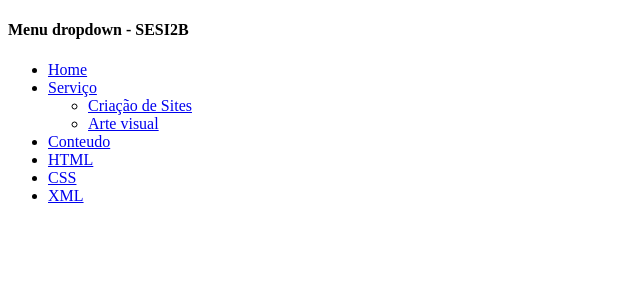
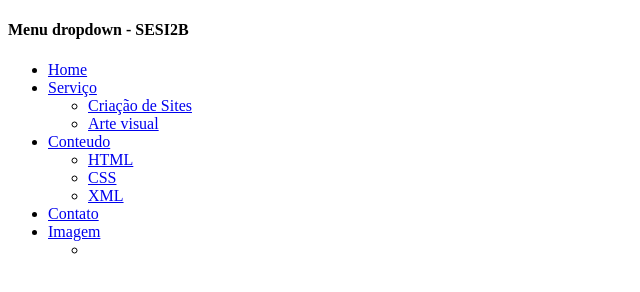
Before and after one commit to evellynbcardoso/estudos_html, a plain HTML site: page prova_css1/index.html in a window 1280 px wide. Shown: the whole page, without its empty margins (0-640 px from the left). Drawn offline with Linux system fonts and the light colour scheme.

Commit message:
prova menu
alteração no codigo

```diff
--- a/prova_css1/index.html
+++ b/prova_css1/index.html
@@ -15,17 +15,31 @@
     <div class="menu">
         <ul>
             <li><a href="#">Home</a></li>
+
             <li><a href="#">Serviço</a>
                 <ul>
                     <li><a href="#">Criação de Sites</a></li>
                     <li><a href="#">Arte visual</a></li>
                 </ul>
             </li>
-            <li> <a href="#">Conteudo</a>
-                <li><a href="#">HTML</a></li>
-                <li><a href="#">CSS</a></li>
-                <li><a href="#">XML</a></li>
+
+            <li><a href="#">Conteudo</a>
+                <ul>
+                    <li><a href="#">HTML</a></li>
+                    <li><a href="#">CSS</a></li>
+                    <li><a href="#">XML</a></li>
+                </ul>
             </li>
+
+
+            <li><a href="#">Contato</a></li>
+            <li><a href="#">Imagem</a>
+                <ul>
+                    <li><img src=""></li>
+                </ul>
+            </li>
+
+
         </ul>
     </div>
 </body>
```
